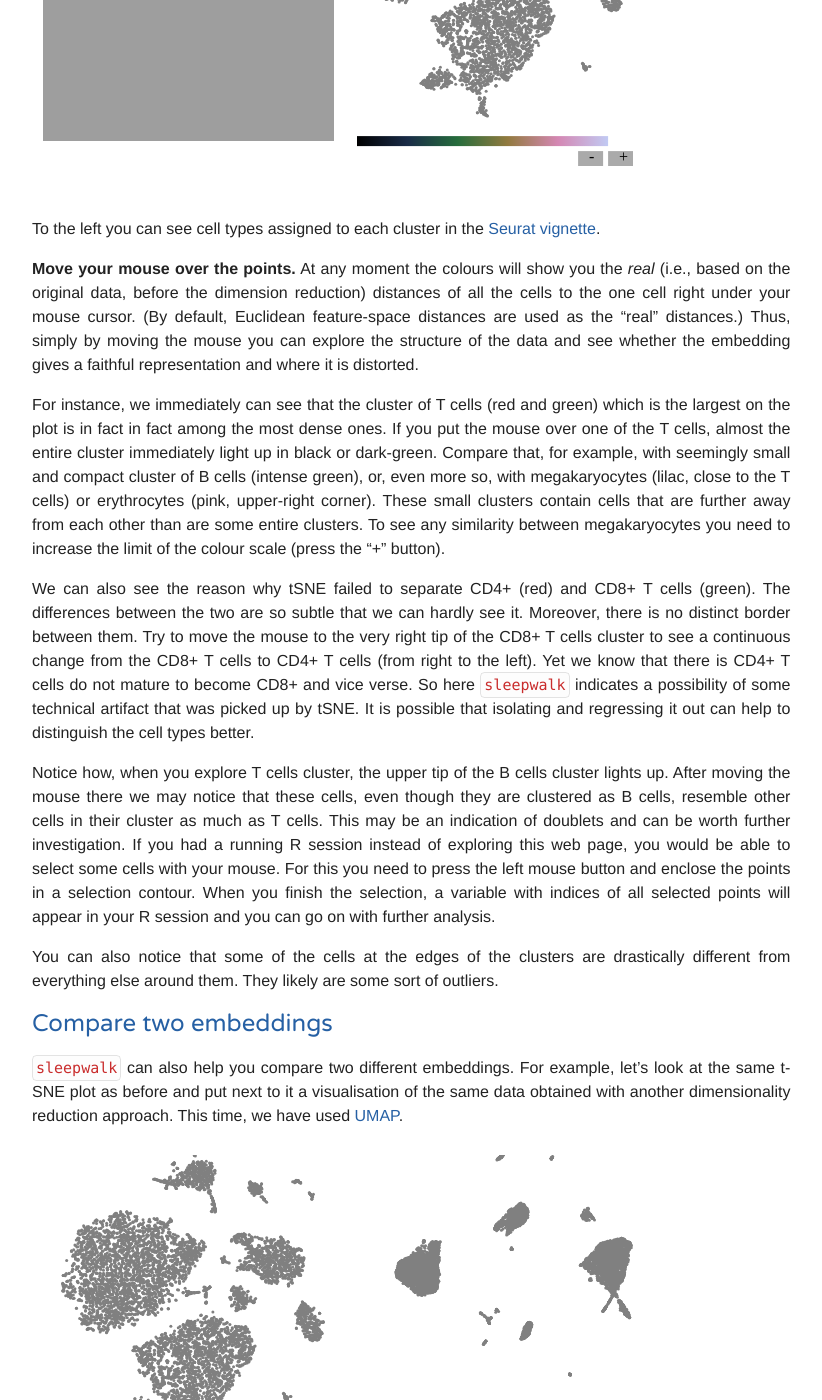
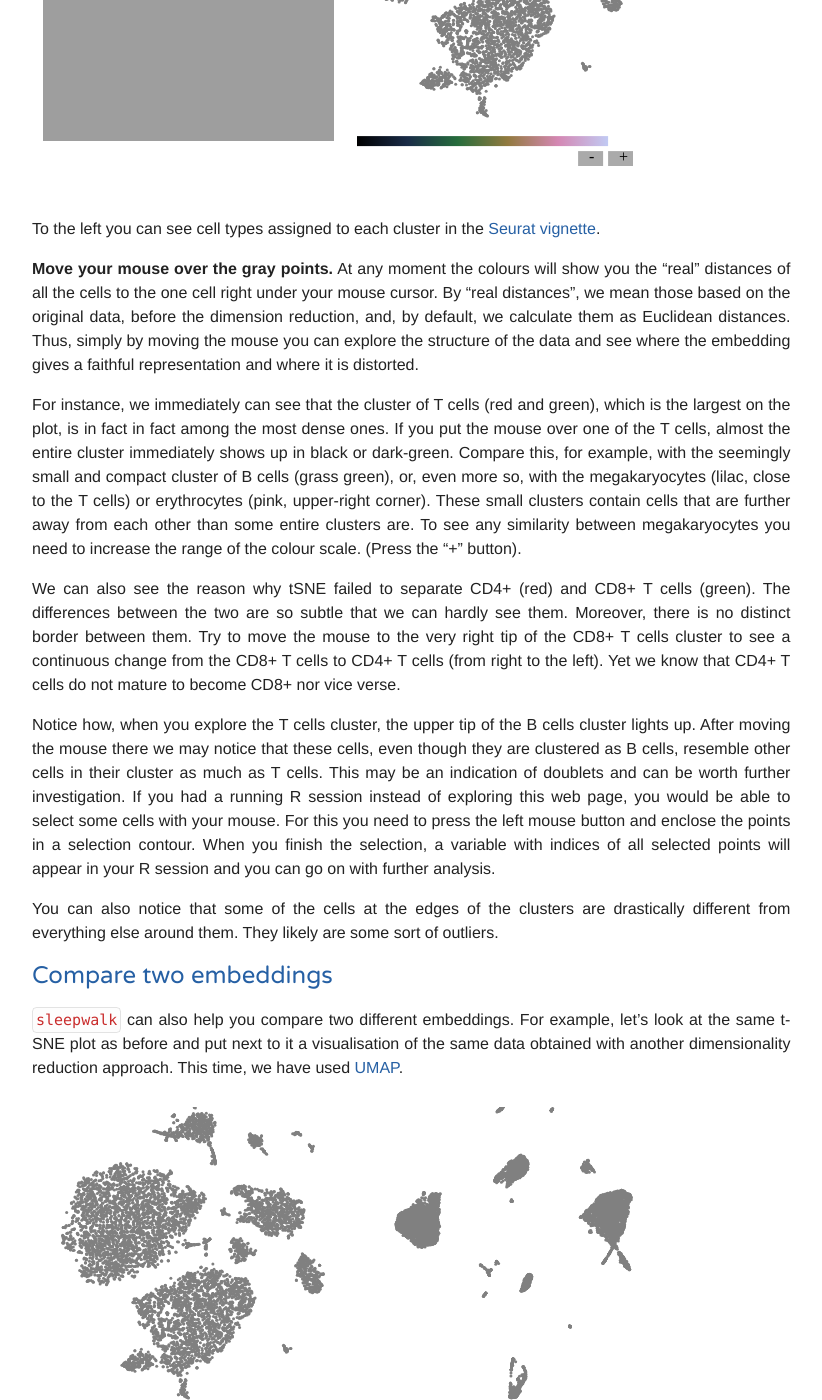
Before and after one commit to anders-biostat/sleepwalk, a Jekyll site: the page built from index.md, in a window 1280 px wide and 1400 px high, scrolled down 1613 px. Shown: the whole window, without its empty margins (276-1098 px from the left). Built offline with Jekyll 4.4.1, drawn with Linux system fonts in a browser that asks for light colours; our own code applies the rules of GitHub Pages for plain Markdown files; a script that is not in the unit is left out; comment, search, counter and statistics services are not loaded; some of the changed text lies outside the part shown.

Commit message:
fixes a few typos and minor grammar mistakes

```diff
--- a/index.md
+++ b/index.md
@@ -30,8 +30,8 @@
 This is single-cell transcriptomics data from the "CiteSeq" paper
 (Stoeckius et al., *Simultaneous epitope and transcriptome measurement in single cells*, [Nature Methods, 14:865](https://doi.org/10.1038/nmeth.4380), 2017).
 Each point is a cell from a human cord blood sample. A two-dimensional [t-SNE](https://en.wikipedia.org/wiki/T-distributed_stochastic_neighbor_embedding) embedding was obtained by running a [Seurat
-workflow](https://satijalab.org/seurat/multimodal_vignette.html). Gene expression values were normalised and scaled. [PCA](https://en.wikipedia.org/wiki/Principal_component_analysis) was performed
-and all but the first 13 principal components were omitted to reduce noise level. After that tSNE was used to further reduce number of dimensions and get a 2D visualisation.
+workflow](https://satijalab.org/seurat/multimodal_vignette.html). Gene expression values were normalised and scaled, [PCA](https://en.wikipedia.org/wiki/Principal_component_analysis) was performed
+and all but the first 13 principal components were omitted to reduce noise levels. After that, tSNE was used to further reduce the number of dimensions and get a 2D visualisation.
 
 <div class="aspect-ratio">
 	<iframe src="examples/single_emb.html"></iframe>
@@ -39,19 +39,15 @@
 
 To the left you can see cell types assigned to each cluster in the [Seurat vignette](https://satijalab.org/seurat/multimodal_vignette.html).
 
-**Move your mouse over the points.** At any moment the colours will show you the *real* (i.e., based on the original data, before the dimension reduction) distances of all the cells to the one cell right under your mouse cursor. (By default, Euclidean feature-space distances are used as the "real" distances.) Thus, simply by moving the mouse you can explore the structure of the data and see whether the embedding gives a faithful representation and where it is distorted.
+**Move your mouse over the gray points.** At any moment the colours will show you the "real" distances of all the cells to the one cell right under your mouse cursor. By "real distances", we mean those based on the original data, before the dimension reduction, and, by default, we calculate them as Euclidean distances. Thus, simply by moving the mouse you can explore the structure of the data and see where the embedding gives a faithful representation and where it is distorted.
 
-For instance, we immediately can see that the cluster of T cells (red and green) which is the largest on the plot is in fact in fact among the most dense ones. If you put the mouse over one of the T cells, almost the entire
-cluster immediately light up in black or dark-green. Compare that, for example, with seemingly small and compact cluster of B cells (intense green), or, even more so, with megakaryocytes (lilac, close to the T cells)
-or erythrocytes (pink, upper-right corner). These small clusters contain cells that are further away from each other than are some entire clusters. To see any similarity between megakaryocytes you need to increase the
-limit of the colour scale (press the “+” button).
+For instance, we immediately can see that the cluster of T cells (red and green), which is the largest on the plot, is in fact in fact among the most dense ones. If you put the mouse over one of the T cells, almost the entire
+cluster immediately shows up in black or dark-green. Compare this, for example, with the seemingly small and compact cluster of B cells (grass green), or, even more so, with the megakaryocytes (lilac, close to the T cells) or erythrocytes (pink, upper-right corner). These small clusters contain cells that are further away from each other than some entire clusters are. To see any similarity between megakaryocytes you need to increase the range of the colour scale. (Press the “+” button).
 
-We can also see the reason why tSNE failed to separate CD4+ (red) and CD8+ T cells (green). The differences between the two are so subtle that we can hardly see it. Moreover, there is no distinct border between them.
-Try to move the mouse to the very right tip of the CD8+ T cells cluster to see a continuous change from the CD8+ T cells to CD4+ T cells (from right to the left). Yet we know that there is CD4+ T cells do not mature to
-become CD8+ and vice verse. So here `sleepwalk` indicates a possibility of some technical artifact that was picked up by tSNE. It is possible that isolating and regressing it out can help to distinguish the cell types
-better.
+We can also see the reason why tSNE failed to separate CD4+ (red) and CD8+ T cells (green). The differences between the two are so subtle that we can hardly see them. Moreover, there is no distinct border between them.
+Try to move the mouse to the very right tip of the CD8+ T cells cluster to see a continuous change from the CD8+ T cells to CD4+ T cells (from right to the left). Yet we know that CD4+ T cells do not mature to become CD8+ nor vice verse.
 
-Notice how, when you explore T cells cluster, the upper tip of the B cells cluster lights up. After moving the mouse there we may notice that these cells, even though they are clustered as B cells, resemble other cells in their cluster as much as T cells. This may be an indication of doublets and can be worth further investigation. If you had a running R session instead of exploring this web page, you would be able to select some cells with your mouse. For this you need to press the left mouse button and enclose the points in a selection contour. When you finish the selection, a variable with indices of all selected points will appear in your R session and you can go on with further analysis.
+Notice how, when you explore the T cells cluster, the upper tip of the B cells cluster lights up. After moving the mouse there we may notice that these cells, even though they are clustered as B cells, resemble other cells in their cluster as much as T cells. This may be an indication of doublets and can be worth further investigation. If you had a running R session instead of exploring this web page, you would be able to select some cells with your mouse. For this you need to press the left mouse button and enclose the points in a selection contour. When you finish the selection, a variable with indices of all selected points will appear in your R session and you can go on with further analysis.
 
 You can also notice that some of the cells at the edges of the clusters are drastically different from everything else around them. They likely are some sort of outliers.
 
@@ -64,13 +60,12 @@
 	<iframe src="examples/comp_emb.html"></iframe>
 </div>
 
-The main idea is the same: you move the mouse over an embedding and colour shows you the real distance from the current point to all others. But now you
-see distances from the same point on the other embedding as well. This allows you immediately identify the same clusters from both visualisations
+The main idea is the same: you move the mouse over an embedding and colour shows you the real distance from the current point to all others. But now you see distances from the same point on the other embedding as well. This allows you immediately identify the same clusters from both visualisations
 and gives you an easy way to compare two (or more if you want) dimensionality reduction techniques applied to your data.
 
 ## Compare two sets of samples
 
-You can also use `sleepwalk` to compare not only different embeddings for the same data, but also to compare different samples. As example data we use here glioma samples from two patients (out of six, presented in the paper)
+You can use `sleepwalk` to compare not only different embeddings for the same data, but also to compare different samples. As example data we use here glioma samples from two patients (out of six, presented in the paper)
 by Filbin et al. (*Developmental and oncogenic programs in H3K27M gliomas dissected by single-cell RNA-seq*, [Science, 360:6386](https://doi.org/10.1126/science.aao4750), 2018).
 Again, single-cell transcriptomics has been used to study each sample, and again we have used t-SNE to visualise them.
 
@@ -78,9 +73,7 @@
 	<iframe src="examples/comp_samp.html"></iframe>
 </div>
 
-Here, our goal is to figure out if there are correponding groups of cells in the two samples and what are those groups. `sleepwalk` can help here, too. The colour
-now shows the distance from the cell under the mouse cursor to all other cells in <i>all</i> the embeddings, allowing us to find the most cells not only in the current but also in the other samples. We can immediately see that the two largest
-clusters not only correspond to each other in both samples, but also are aranged in a similar manner: Move the mouse along the large cluster in one of the plots to see it.
+Here, our goal is to figure out if there are corresponding groups of cells in the two samples and what those groups are. `sleepwalk` can help here, too. The colour now shows the distance from the cell under the mouse cursor to all other cells in <i>all</i> the embeddings, allowing us to find the most similar cells not only in the current but also in the other samples. We can immediately see that the two largest clusters in both samples not only correspond to each other, but also are arranged in a similar manner: Move the mouse along the large cluster in one of the plots to see it.
 The small cluster at the bottom of the right-hand plot probably corresponds to a group of clusters on the other plot. We also can clearly see that each sample has a population of cells not present in the other one.
 
 # Installation
```
Also changed, not shown: other parts of index.md (+3 -3 lines).
